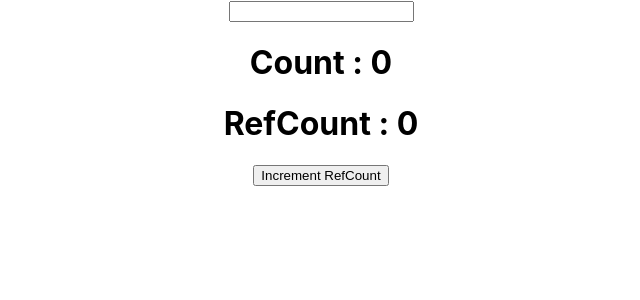
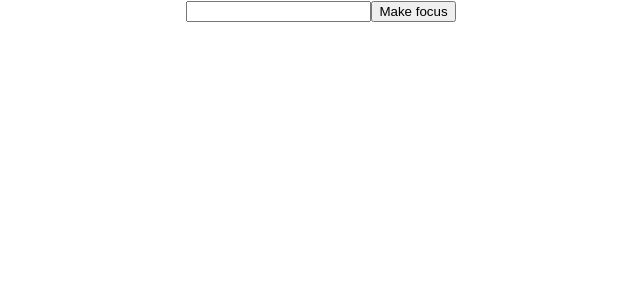
Before and after one commit to aakash-1105/react-app, a React (Create React App) app: page / in a window 1280 px wide. Shown: the top 300 px of the page, without its empty margins (319-959 px from the left). Built offline with nearby package versions, Linux system fonts and the light colour scheme.

Commit message:
Forward ref example added

```diff
--- a/src/App.js
+++ b/src/App.js
@@ -1,6 +1,7 @@
 import './App.css';
 import ClickCounter from './component/HOC/ClickCounter';
 import HoverCounter from './component/HOC/HoverCounter';
+import FRParent from './component/Hooks/ForwarRef/FRParent';
 import MemoCounter from './component/Hooks/MemoCounter';
 import ParentComponet from './component/Hooks/UseCallbackCounter/ParentComponet';
 import TopLevel from './component/Hooks/UseContextHook.js/TopLevel';
@@ -17,7 +18,8 @@ function App() {
       {/* <ParentComponet /> */}
       {/* <MemoCounter /> */}
       {/* <UseReducerHook /> */}
-      <UseRefHook />
+      {/* <UseRefHook /> */}
+      <FRParent />
       {/* <TopLevel /> */}
       {/* <ReduxRootComponent /> */}
       {/* <RouterDom /> */}
--- /dev/null
+++ b/src/component/Hooks/ForwarRef/FRChild.js
@@ -0,0 +1,13 @@
+import React from 'react'
+
+const FRChild = React.forwardRef(({type} , inputRef) => {
+    return (
+      <div>
+          <input type={type} ref={inputRef}></input>
+          <button onClick={() =>inputRef.current.focus()}>Make focus</button>
+      </div>
+    )
+    }
+)
+
+export default FRChild
--- /dev/null
+++ b/src/component/Hooks/ForwarRef/FRParent.js
@@ -0,0 +1,13 @@
+import React, { useRef } from 'react'
+import FRChild from './FRChild'
+
+const FRParent = () => {
+    const inputRef = useRef()
+  return (
+    <div>
+        <FRChild ref={inputRef}/>
+    </div>
+  )
+}
+
+export default FRParent
```
